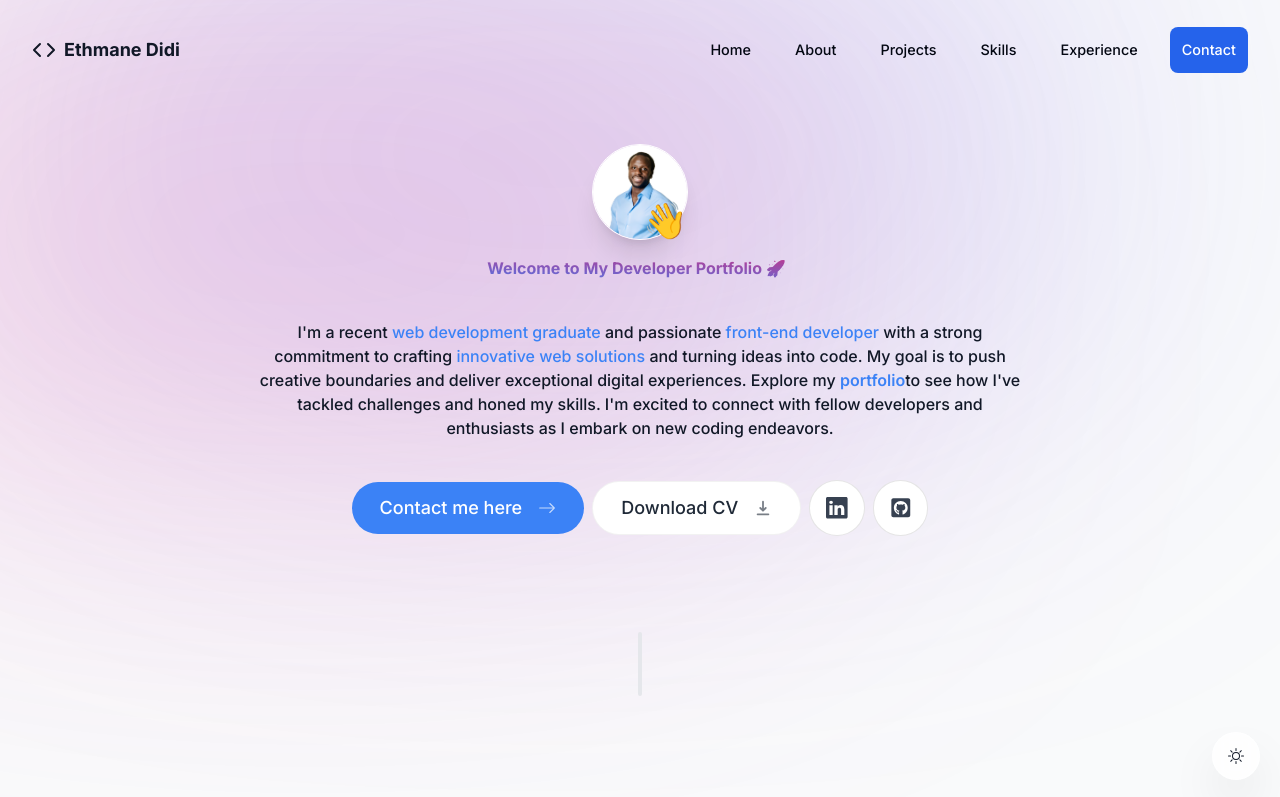
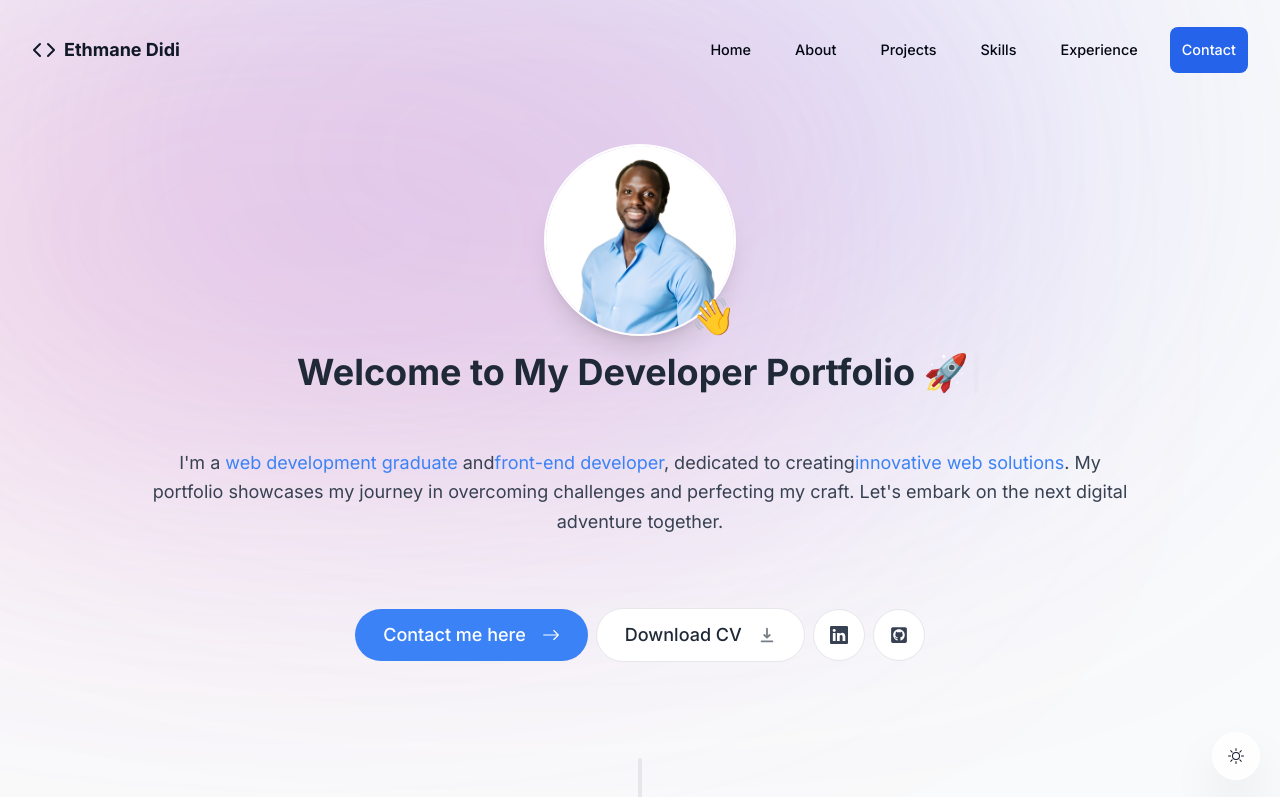
Before and after one commit to Ousman37/Personal-portfolio, a Next.js app: page / in a window 1280 px wide. Shown: the top 797 px of the page. Built offline with nearby package versions, Linux system fonts and the light colour scheme.

Commit message:
Shorten intro paragraph for clarity and impact

```diff
--- a/components/intro.tsx
+++ b/components/intro.tsx
@@ -1,4 +1,5 @@
-"use client" //🚀
+'use client'; //🚀
+import React from 'react';
 import { motion } from 'framer-motion';
 import Image from 'next/image';
 import Link from 'next/link';
@@ -8,28 +9,24 @@ import { FaGithubSquare } from 'react-icons/fa';
 import { BsArrowRight, BsLinkedin } from 'react-icons/bs';
 
 import TypewriterComponent from './typewriter-component';
-import { useSectionInView } from "@/lib/hooks";
+import { useSectionInView } from '@/lib/hooks';
 import { useActiveSectionContext } from '@/context/active-section-context';
 
 const Intro = () => {
-  const { ref } = useSectionInView("Home", 0.5);
+  const { ref } = useSectionInView('Home', 0.5);
   const { setActiveSection, setTimeOfLastClick } = useActiveSectionContext();
 
   return (
     <section
       ref={ref}
-      className="mb-28 max-w-[50rem] text-center sm:mb-0 scroll-mt-[100rem]"
+      className="flex flex-col items-center mb-28 max-w-5xl mx-auto text-center sm:mb-0"
       id="home"
     >
-      <div className="flex items-center justify-center space-y-4">
-        <div className="relative">
       <motion.div
+        className="relative inline-flex items-center justify-center"
         initial={{ opacity: 0, scale: 0 }}
         animate={{ opacity: 1, scale: 1 }}
-            transition={{
-              type: "tween",
-              duration: 0.2,
-            }}
+        transition={{ type: 'tween', duration: 0.2 }}
       >
         <Image
           src="/ousman.png"
@@ -39,72 +36,79 @@ const Intro = () => {
           quality="95"
           objectFit="cover"
           priority={true}
-              className="h-24 w-24 rounded-full object-cover border-[0.1rem] border-white shadow-xl"
+          className="rounded-full border-2 border-white shadow-xl"
         />
-          </motion.div>
-
         <motion.span
           className="absolute bottom-0 right-0 text-4xl"
           initial={{ opacity: 0, scale: 0 }}
           animate={{ opacity: 1, scale: 1 }}
           transition={{
-              type: "spring",
+            type: 'spring',
             stiffness: 125,
             delay: 0.1,
             duration: 0.7,
           }}
         >
-            {" "}
           👋
         </motion.span>
-        </div>
-      </div>
-      <motion.h1 className="mb-10 mt-4 font-bold font-md text-transparent bg-clip-text bg-gradient-to-tr from-blue-500 to-pink-600 dark:text-gray-50 dark:bg-transparent">
+      </motion.div>
+
+      <motion.h1
+        className="mt-4 mb-10 text-4xl font-bold text-gray-800 dark:text-white"
+        initial={{ opacity: 0 }}
+        animate={{ opacity: 1 }}
+        transition={{ delay: 0.2 }}
+      >
         <TypewriterComponent />
       </motion.h1>
       <motion.p
-  className="mb-10 mt-4 px-4 text-[1rem] font-medium !leading-[1.5] sm:4-xl"
+        className="px-4 mt-4 mb-10 text-lg font-normal leading-relaxed text-gray-700 dark:text-gray-300"
         initial={{ opacity: 0, y: 100 }}
         animate={{ opacity: 1, y: 0 }}
       >
-  I&apos;m a recent <span className="text-blue-500">web development graduate</span> and passionate <span className="text-blue-500">front-end developer</span> with a strong commitment to crafting <span className="text-blue-500">innovative web solutions</span> and turning ideas into code. My goal is to push creative boundaries and deliver exceptional digital experiences. Explore my{" "}
-  <span className="text-blue-500 font-semibold">portfolio</span>to see how I&apos;ve tackled challenges and honed my skills. I&apos;m excited to connect with fellow developers and enthusiasts as I embark on new coding endeavors.
+        I&apos;m a{' '}
+        <span className="text-blue-500">web development graduate</span> and
+        <span className="text-blue-500">front-end developer</span>, dedicated to
+        creating
+        <span className="text-blue-500">innovative web solutions</span>. My
+        portfolio showcases my journey in overcoming challenges and perfecting
+        my craft. Let&apos;s embark on the next digital adventure together.
       </motion.p>
 
+
+
       <motion.div
-        className="flex flex-col sm:flex-row items-center justify-center gap-2 px-4 text-lg font-medium mt-8"
+        className="flex flex-col items-center justify-center gap-2 px-4 mt-8 text-lg font-medium sm:flex-row"
         initial={{ opacity: 0, y: 100 }}
         animate={{ opacity: 1, y: 0 }}
-        transition={{
-          delay: 0.2,
-        }}
+        transition={{ delay: 0.2 }}
       >
         <Link
           href="#contact"
-          className="group bg-blue-500 hover:bg-blue-700 text-white px-7 py-3 flex items-center gap-2 rounded-full outline-none focus:scale-110 hover:scale-110 transition active:scale-10"
+          className="group bg-blue-500 hover:bg-blue-700 text-white px-7 py-3 flex items-center gap-2 rounded-full transition-transform duration-300 ease-in-out"
           onClick={() => {
-            setActiveSection("Contact");
+            setActiveSection('Contact');
             setTimeOfLastClick(Date.now());
           }}
         >
-          Contact me here{" "}
-          <BsArrowRight className="group-hover:translate-x-1 transition ml-2 font-bold opacity-70" />
+          Contact me here
+          <BsArrowRight className="group-hover:translate-x-1 transition-transform ml-2" />
         </Link>
         <a
           href="/EthmaneDidi_Jr Frontend Developer-CV.pdf"
           download={true}
           target="_blank"
           rel="noopener noreferrer"
-          className="bg-white hover:bg-gray-300 text-gray-800 px-7 py-3 flex items-center gap-2 rounded-full transition focus:scale-110 hover:scale-110 cursor-pointer border border-black/5 dark:bg-white/10 dark:text-white/60"
+          className="bg-white hover:bg-gray-300 text-gray-800 px-7 py-3 flex items-center gap-2 rounded-full transition-transform duration-300 ease-in-out border border-gray-200 dark:border-transparent"
         >
-          Download CV{" "}
-          <HiDownload className="ml-2 opacity-60 group-hover:translate-y-1 transition" />
+          Download CV
+          <HiDownload className="ml-2 opacity-60" />
         </a>
         <a
           href="https://www.linkedin.com/in/ethmane-ousman-34885844/"
           target="_blank"
           rel="noopener noreferrer"
-          className="bg-white p-4 text-gray-700 flex items-center gap-2 text-[1.35rem] rounded-full focus:scale-[1.15] hover:scale-[1.15] hover:text-gray-950 active:scale-105 transition cursor-pointer borderBlack dark:bg-white/10 dark:text-white/60"
+          className="bg-white p-4 text-gray-700 flex items-center gap-2 rounded-full transition-transform duration-300 ease-in-out hover:scale-110 active:scale-95 border border-gray-200 dark:border-transparent"
         >
           <BsLinkedin />
         </a>
@@ -112,13 +116,13 @@ const Intro = () => {
           href="https://github.com/Ousman37"
           target="_blank"
           rel="noopener noreferrer"
-          className="bg-white p-4 text-gray-700 flex items-center gap-2 text-[1.35rem] rounded-full focus:scale-[1.15] hover:scale-[1.15] hover:text-gray-950 active:scale-105 transition cursor-pointer borderBlack dark:bg-white/10 dark:text-white/60"
+          className="bg-white p-4 text-gray-700 flex items-center gap-2 rounded-full transition-transform duration-300 ease-in-out hover:scale-110 active:scale-95 border border-gray-200 dark:border-transparent"
         >
           <FaGithubSquare />
         </a>
       </motion.div>
     </section>
   );
-}
+};
 
 export default Intro;
```
Lines whose indentation alone changed are shown as unchanged.
